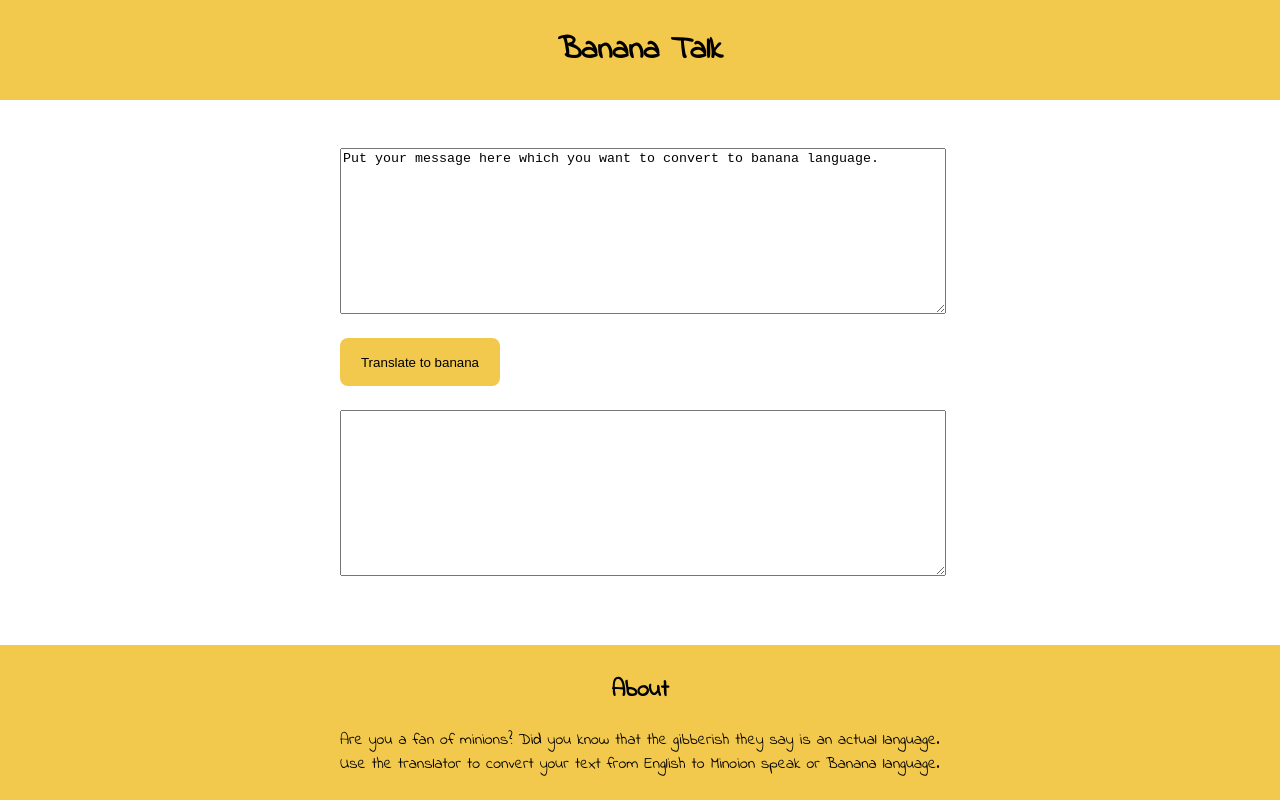
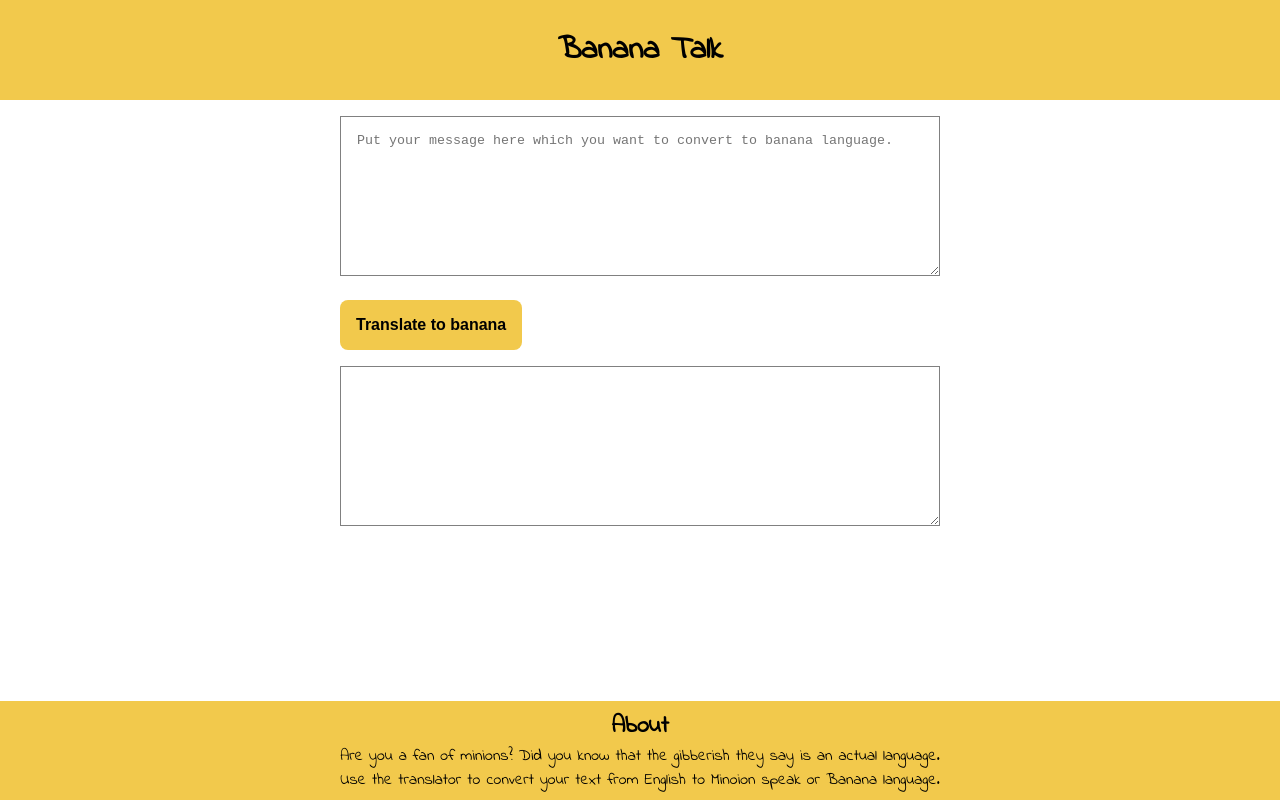
Before and after one commit to neltonf/minionese, a plain HTML site: page index.html in a window 1280 px wide. Drawn offline with Linux system fonts and the light colour scheme.

Commit message:
Correction

```diff
--- a/index.html
+++ b/index.html
@@ -17,8 +17,7 @@
         <h1>Banana Talk</h1>
     </nav>
     <main class="container-center">
-        <textarea id="English" name="inputUser" id="inputUser" cols="30" rows="10">Put your message here which you want to convert to banana language.
-        </textarea>
+        <textarea id="English" name="inputUser" id="inputUser" cols="30" rows="10" placeholder="Put your message here which you want to convert to banana language."></textarea>
 
         <input id="submitBtn" class="submitBtn" type="button" value="Translate to banana">
 
--- a/styles.css
+++ b/styles.css
@@ -21,6 +21,7 @@ nav {
     display: flex;
     justify-content: center;
     align-items: center;
+    width: 100%;
 }
 
 nav h1 {
@@ -29,42 +30,47 @@ nav h1 {
 }
 
 main {
-    padding-top: 2rem;
-    display: flex;
-    flex-direction: column;
+    padding: 1rem;
+    margin: auto;
+    display: block;
 }
 
 textarea{
+    box-sizing: border-box;
     width: 100%;
     height: 20vh;
-    margin: 1rem 0;
+    padding: 1rem;
     overflow-y:scroll;
+    border:0.1rem grey solid;
 }
 
 .submitBtn {
     background-color: var(--bg-color);
     color: var(--font-color);
-    height: 3rem;
-    width: 10rem;
-    margin: 0.5rem 0;
-    padding: 1rem 0.5rem;
+    margin: 1rem 0;
+    padding: 1rem 1rem;
     border: none;
     border-radius: 0.5rem;
+    font-size: 1rem;
+    font-weight: bolder;
 }
 
 footer {
-    position: absolute;
-    display: flex;
-    flex-direction: column;
-    align-items: center;
+    position: fixed;
+    display: block;
     width: 100%;
+    text-align: center;
     background-color: var(--bg-color);
-    max-height: 200px;
     bottom: 0;
     padding: 0.5rem 0;
+    max-height: 100px;
 }
 
 footer h2{
-    text-align:center;
     font-size: 1.5rem;
+    margin: 0 ;
 }
+
+footer p{
+    margin: 0 ;
+}
```
